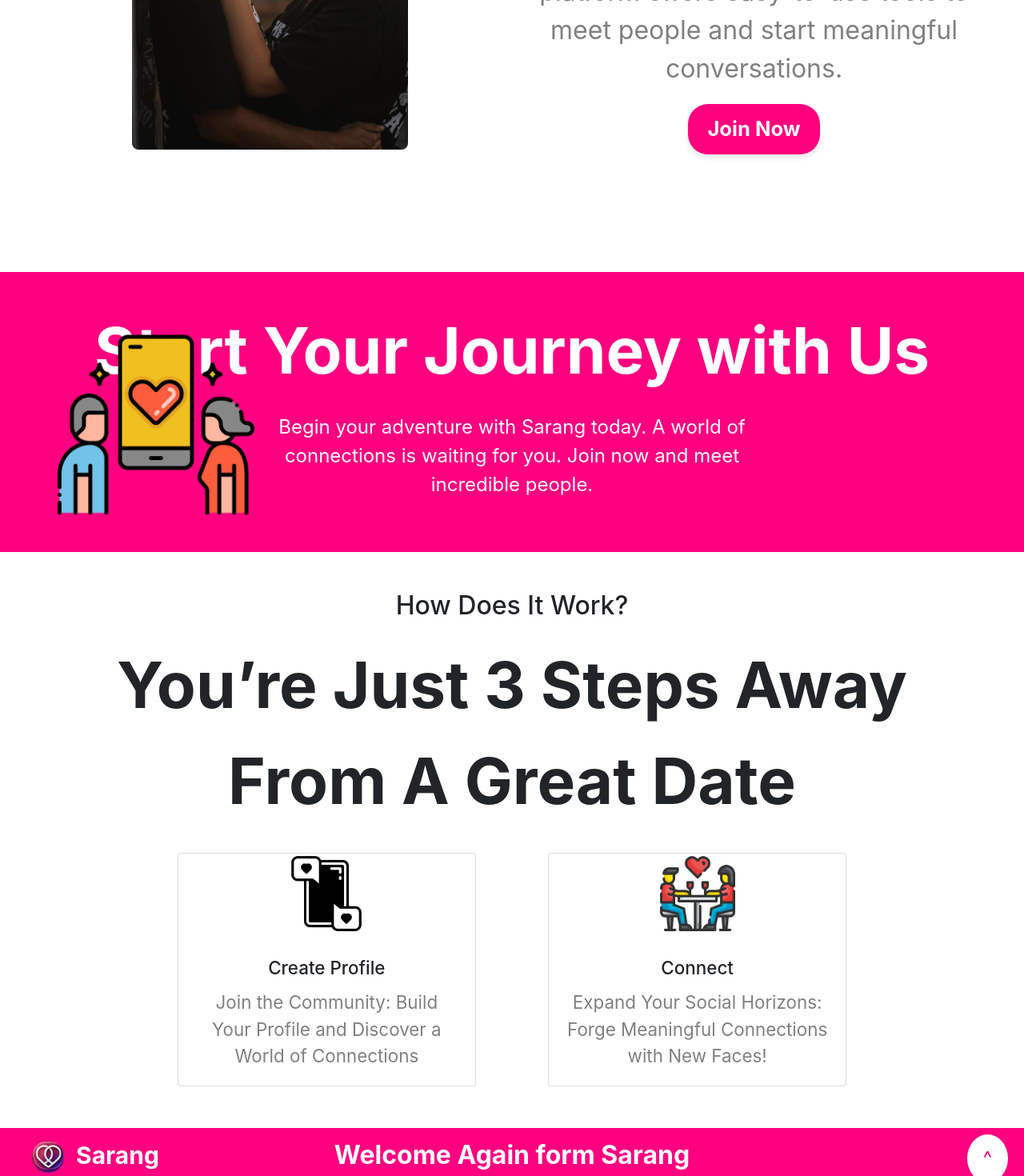
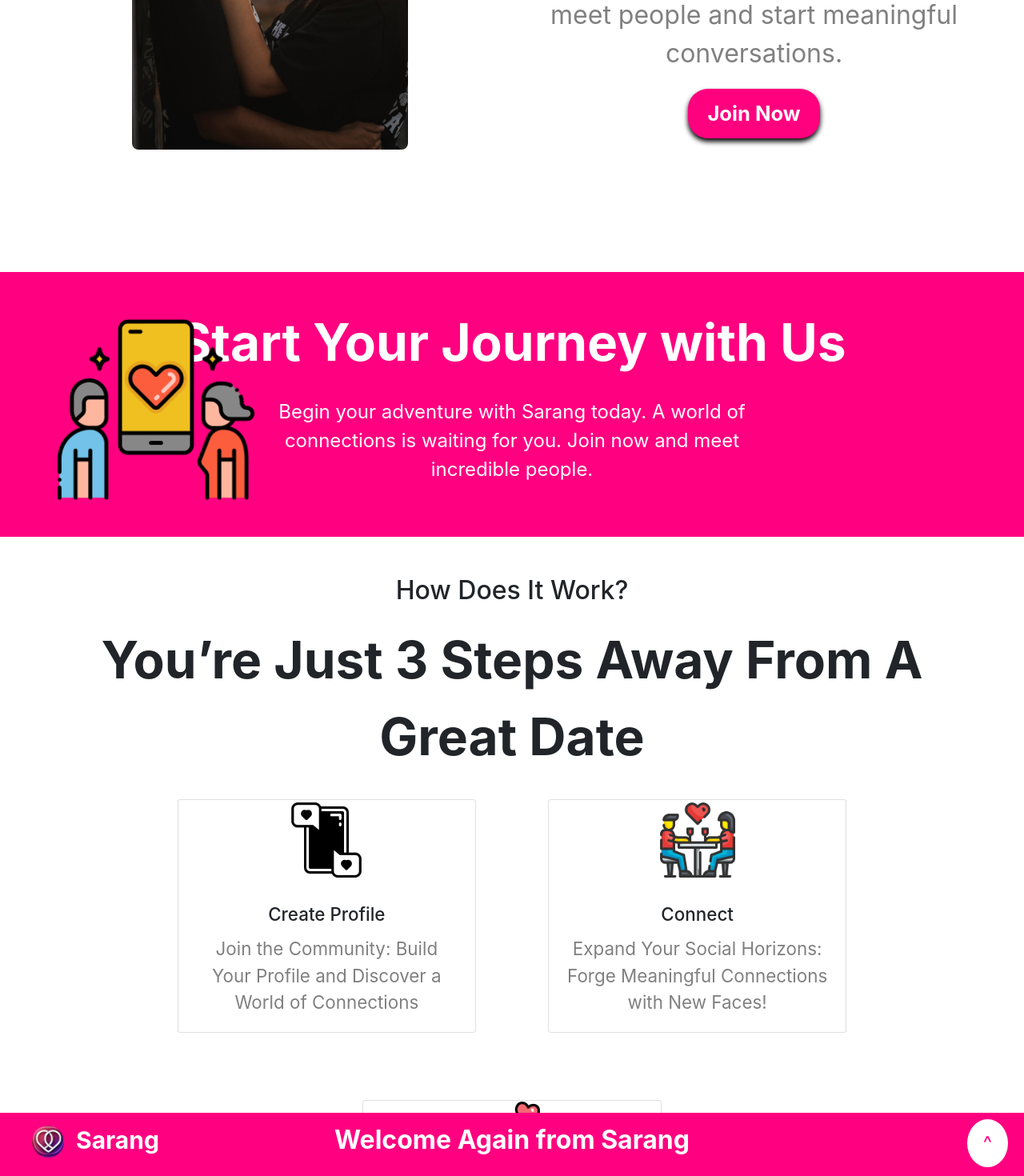
Before and after one commit to impana1999/Sarang, a React (Create React App) app: page / in a window 1280 px wide. Shown: the part 1260-2730 px from the top of the page at 80% size. Built offline with nearby package versions, Linux system fonts and the light colour scheme.

Commit message:
dashboard

```diff
--- a/src/components/Dashboard/dashbard.css
+++ b/src/components/Dashboard/dashbard.css
@@ -33,11 +33,12 @@
 
 .top-right-nav {
   position: absolute;
-  top: 40px;
+  top: 10px;
   right: 50px;
   display: flex;
   flex-direction: row;
   flex-wrap: nowrap;
+  transition: color 0.3s, text-shadow 0.3s;
 }
 
 .top-right-nav a {
@@ -45,6 +46,7 @@
   color: white;
   text-decoration: none;
   font-weight: bold;
+  transition: color 0.3s, text-shadow 0.3s;
 }
 
 .top-right-nav a:last-child {
@@ -52,7 +54,8 @@
 }
 
 .top-right-nav a:hover {
-  text-decoration: underline;
+  color: rgba(255, 255, 255, 0.711); /* Change text color on hover */
+  text-shadow: 2px 2px 5px rgba(0, 0, 0, 0.4);
 }
 
 .logo-container {
@@ -102,11 +105,11 @@
   font-style: unset;
   border-radius: 25px;
   transition: background-color 0.3s ease;
-  box-shadow: 0px 4px 6px rgba(0, 0, 0, 0.1);
+  box-shadow: 0px 4px 6px rgb(0, 0, 0);
 }
 
 .cta-button:hover {
-  background-color: #0056b3; /* Darker background color on hover */
+  background-color: #ff0080b9; /* Darker background color on hover */
   box-shadow: 0px 6px 12px rgba(0, 0, 0, 0.2); /* Increase shadow on hover */
 }
 
@@ -139,7 +142,7 @@
 }
 
 .section-title {
-  font-size: 5rem;
+  font-size: 4rem;
   font-weight: bold;
   margin-bottom: 15px;
   font-style: normal;
@@ -160,7 +163,7 @@
 }
 
 .journey-title {
-  font-size: 5rem;
+  font-size: 4rem;
   font-weight: bold;
   margin-bottom: 20px;
 }
@@ -204,7 +207,7 @@
 }
 
 .how-it-works-subtitle {
-  font-size: 5rem;
+  font-size: 4rem;
   margin-bottom: 30px;
   font-weight: bold;
 }
@@ -304,7 +307,7 @@
 }
 
 .scroll-to-top:hover {
-  background-color: #ff80b3;
+  background-color: #ff0080;
 }
 
 .scroll-to-top:focus {
--- a/src/components/Dashboard/dashboard.jsx
+++ b/src/components/Dashboard/dashboard.jsx
@@ -218,8 +218,15 @@ const Dashboard = () => {
 </section>
 
 <section className="footer-header">
+  <motion.div
+    className="footer-content"
+    initial="hidden"
+    whileInView="visible"
+    variants={textVariants}
+    viewport={{ once: true }}
+  >
     <div className="footer-title">
-          Welcome Again form Sarang
+      Welcome Again from Sarang
     </div>
 
     <div className="journey-content">
@@ -233,7 +240,9 @@ const Dashboard = () => {
     <button className="scroll-to-top" onClick={scrollToTop}>
       ^
     </button>
+  </motion.div>
 </section>
+
     </div>
   );
 };
```
Lines whose indentation alone changed are shown as unchanged.
